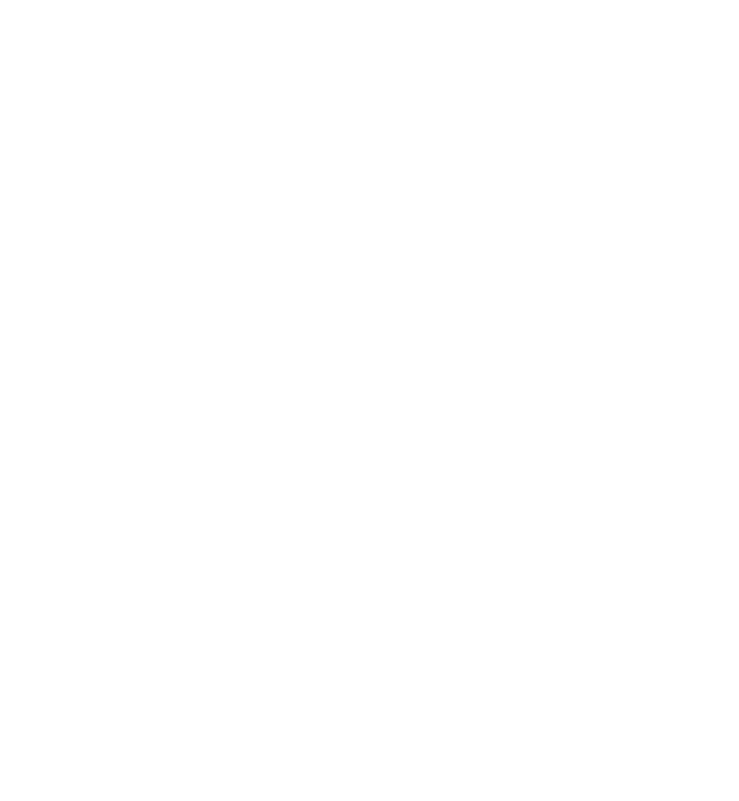
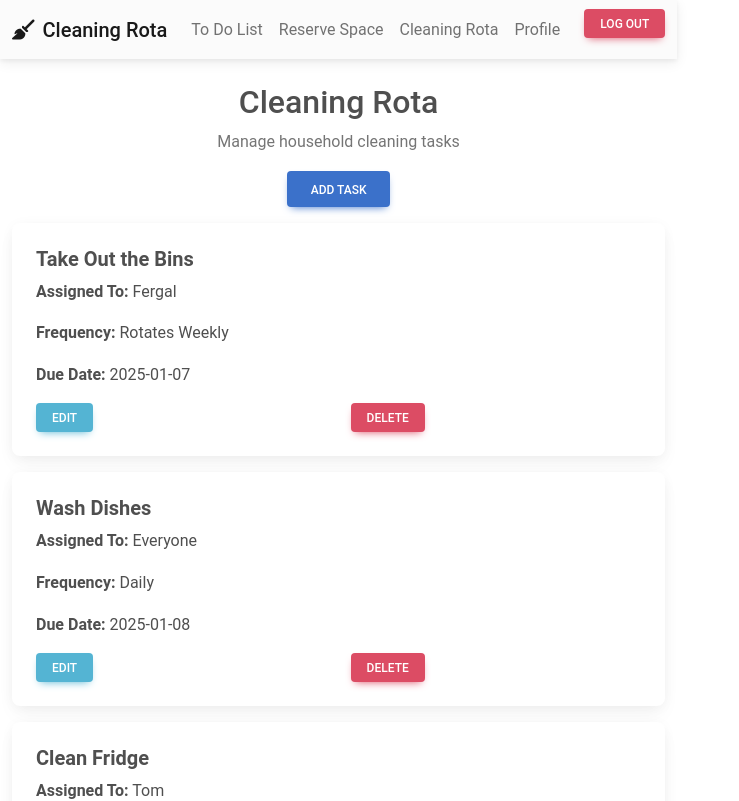
Before and after one commit to s00221135/p400-application, a React (Vite) app: page /cleaning-rota in a window 1280 px wide. Before the commit this address had no page. Shown: the top 801 px of the page, without its empty margins (0-739 px from the left). Built offline with nearby package versions, Linux system fonts and the light colour scheme.

Commit message:
cleaning rota page + nav improvements

```diff
--- a/package.json
+++ b/package.json
@@ -14,7 +14,7 @@
     "mdb-react-ui-kit": "^9.0.0",
     "react": "^18.3.1",
     "react-dom": "^18.3.1",
-    "react-router-dom": "^6.27.0"
+    "react-router-dom": "^6.28.2"
   },
   "devDependencies": {
     "@eslint/js": "^9.13.0",
--- a/src/App.tsx
+++ b/src/App.tsx
@@ -9,6 +9,7 @@
 import JoinSpace from "./pages/JoinSpace";
 import Home from "./pages/Home";
 import Register from "./pages/Registration";
+import CleaningRota from "./pages/CleaningRota";
 
 const App: React.FC = () => {
   return (
@@ -21,6 +22,7 @@
         <Route path="/join-space" element={<JoinSpace />} />
         <Route path="/home" element={<Home />} />
         <Route path="/register" element={<Register />} />
+        <Route path="/cleaning-rota" element={<CleaningRota />} />
 
         </Routes>
       </div>
--- a/src/components/Navigation.tsx
+++ b/src/components/Navigation.tsx
@@ -12,39 +12,84 @@
   MDBBtn,
   MDBIcon,
 } from "mdb-react-ui-kit";
+import { useLocation, useNavigate } from "react-router-dom";
 
 const Navigation: React.FC = () => {
+  const location = useLocation();
+  const navigate = useNavigate();
+
+  // Track mobile view
   const [isMobile, setIsMobile] = useState(window.innerWidth < 768);
-
   useEffect(() => {
     const handleResize = () => {
       setIsMobile(window.innerWidth < 768);
     };
-
     window.addEventListener("resize", handleResize);
     return () => window.removeEventListener("resize", handleResize);
   }, []);
 
+  // Logout
   const handleLogout = () => {
-    // Clear session or auth data here if needed
     console.log("User logged out");
-    window.location.href = "/"; // Redirect to login page
+    window.location.href = "/";
   };
+
+  // Determine the page title based on the current path
+  let pageTitle = "Home";
+  switch (location.pathname) {
+    case "/cleaning-rota":
+      pageTitle = "Cleaning Rota";
+      break;
+    case "/todo-list":
+      pageTitle = "To Do List";
+      break;
+    case "/reserve-space":
+      pageTitle = "Reserve Space";
+      break;
+    case "/profile":
+      pageTitle = "Profile";
+      break;
+    default:
+      pageTitle = "Home";
+      break;
+  }
+
+  // Optionally choose an icon based on the route
+  let pageIcon = "home";
+  if (pageTitle === "Cleaning Rota") {
+    pageIcon = "broom";
+  }
 
   return (
     <MDBNavbar expand="lg" light bgColor="light">
       <div className="container-fluid">
-        <MDBNavbarBrand href="/home">
-          <MDBIcon fas icon="home" className="me-2" />
-          Home
+        {/*
+          The brand link or text:
+          - You can make it navigate to /home onClick
+          - Or set it to an <MDBNavbarBrand href="/home">.
+          - We'll navigate to /home if user clicks, but show the "current page" text.
+        */}
+        <MDBNavbarBrand
+          style={{ cursor: "pointer" }}
+          onClick={() => navigate("/home")}
+        >
+          <MDBIcon fas icon={pageIcon} className="me-2" />
+          {pageTitle}
         </MDBNavbarBrand>
 
+        {/* -- Remove the second line "Cleaning Rota" -- */}
+        {/* <MDBIcon fas icon="cleaning" className="me-2" /> Cleaning Rota (Removed) */}
+
+        {/* If mobile, show dropdown menu */}
         {isMobile ? (
           <MDBDropdown>
             <MDBDropdownToggle tag="a" href="#!" role="button">
-              ☰ {/* Hamburger menu as plain text */}
+              ☰ {/* Hamburger menu */}
             </MDBDropdownToggle>
             <MDBDropdownMenu>
+  <MDBDropdownItem>
+    <MDBNavbarLink href="/home">Home</MDBNavbarLink>
+  </MDBDropdownItem>
   <MDBDropdownItem>
     <MDBNavbarLink href="/todo-list">To Do List</MDBNavbarLink>
   </MDBDropdownItem>
@@ -58,18 +103,15 @@
     <MDBNavbarLink href="/profile">Profile</MDBNavbarLink>
   </MDBDropdownItem>
   <MDBDropdownItem>
-                <MDBBtn
-                  color="danger"
-                  size="sm"
-                  className="w-100"
-                  onClick={handleLogout}
-                >
+    <MDBBtn color="danger" size="sm" className="w-100" onClick={handleLogout}>
       Log Out
     </MDBBtn>
   </MDBDropdownItem>
 </MDBDropdownMenu>
+
           </MDBDropdown>
         ) : (
+          // Else display normal navbar links
           <MDBNavbarNav>
             <MDBNavbarItem>
               <MDBNavbarLink href="/todo-list">To Do List</MDBNavbarLink>
--- /dev/null
+++ b/src/pages/CleaningRota.tsx
@@ -0,0 +1,224 @@
+import React, { useState } from "react";
+import Navigation from "../components/Navigation"; // Adjust path to your Navigation component
+import {
+  MDBContainer,
+  MDBCard,
+  MDBCardBody,
+  MDBBtn,
+  MDBRow,
+  MDBCol,
+  MDBModal,
+  MDBModalDialog,
+  MDBModalContent,
+  MDBModalHeader,
+  MDBModalTitle,
+  MDBModalBody,
+  MDBModalFooter,
+  MDBInput,
+} from "mdb-react-ui-kit";
+
+interface Task {
+  id: number;
+  title: string;
+  assignedTo: string;
+  frequency: string;
+  dueDate: string;
+}
+
+const CleaningRota: React.FC = () => {
+  const [tasks, setTasks] = useState<Task[]>([
+    {
+      id: 1,
+      title: "Take Out the Bins",
+      assignedTo: "Fergal",
+      frequency: "Rotates Weekly",
+      dueDate: "2025-01-07",
+    },
+    {
+      id: 2,
+      title: "Wash Dishes",
+      assignedTo: "Everyone",
+      frequency: "Daily",
+      dueDate: "2025-01-08",
+    },
+    {
+      id: 3,
+      title: "Clean Fridge",
+      assignedTo: "Tom",
+      frequency: "Rotates Monthly",
+      dueDate: "2025-02-01",
+    },
+    {
+      id: 4,
+      title: "Clean Living Room",
+      assignedTo: "Fergal",
+      frequency: "Once Off",
+      dueDate: "2025-01-15",
+    },
+  ]);
+
+  const [modalOpen, setModalOpen] = useState(false);
+  const [editMode, setEditMode] = useState(false);
+  const [currentTask, setCurrentTask] = useState<Task | null>(null);
+  const [newTask, setNewTask] = useState<Task>({
+    id: 0,
+    title: "",
+    assignedTo: "",
+    frequency: "",
+    dueDate: "",
+  });
+
+  const toggleModal = () => setModalOpen(!modalOpen);
+
+  const handleInputChange = (field: keyof Task, value: string) => {
+    setNewTask({ ...newTask, [field]: value });
+  };
+
+  const handleAddTask = () => {
+    setEditMode(false);
+    setNewTask({ id: 0, title: "", assignedTo: "", frequency: "", dueDate: "" });
+    toggleModal();
+  };
+
+  const handleEditTask = (task: Task) => {
+    setEditMode(true);
+    setNewTask(task);
+    setCurrentTask(task);
+    toggleModal();
+  };
+
+  const saveTask = () => {
+    if (editMode && currentTask) {
+      // Update existing task
+      setTasks((prev) =>
+        prev.map((t) => (t.id === currentTask.id ? newTask : t))
+      );
+    } else {
+      // Add new task
+      const newId = tasks.length > 0 ? tasks[tasks.length - 1].id + 1 : 1;
+      setTasks([...tasks, { ...newTask, id: newId }]);
+    }
+    toggleModal();
+  };
+
+  const deleteTask = (taskId: number) => {
+    setTasks((prev) => prev.filter((task) => task.id !== taskId));
+  };
+
+  return (
+    <>
+      {/* Navigation at the top */}
+      <Navigation />
+
+      <MDBContainer className="mt-4">
+        <h2 className="text-center">Cleaning Rota</h2>
+        <p className="text-center text-muted">Manage household cleaning tasks</p>
+        <MDBRow className="mb-3">
+          <MDBCol className="text-center">
+            <MDBBtn color="primary" onClick={handleAddTask}>
+              Add Task
+            </MDBBtn>
+          </MDBCol>
+        </MDBRow>
+
+        {/* Render each task */}
+        {tasks.map((task) => (
+          <MDBCard key={task.id} className="mb-3">
+            <MDBCardBody>
+              <h5 className="fw-bold">{task.title}</h5>
+              <p>
+                <strong>Assigned To:</strong> {task.assignedTo}
+              </p>
+              <p>
+                <strong>Frequency:</strong> {task.frequency}
+              </p>
+              <p>
+                <strong>Due Date:</strong> {task.dueDate}
+              </p>
+              <MDBRow>
+                <MDBCol>
+                  <MDBBtn
+                    color="info"
+                    size="sm"
+                    onClick={() => handleEditTask(task)}
+                  >
+                    Edit
+                  </MDBBtn>
+                </MDBCol>
+                <MDBCol>
+                  <MDBBtn
+                    color="danger"
+                    size="sm"
+                    onClick={() => deleteTask(task.id)}
+                  >
+                    Delete
+                  </MDBBtn>
+                </MDBCol>
+              </MDBRow>
+            </MDBCardBody>
+          </MDBCard>
+        ))}
+
+        {/* Modal for Add/Edit */}
+        <MDBModal show={modalOpen} setShow={setModalOpen}>
+          <MDBModalDialog>
+            <MDBModalContent>
+              <MDBModalHeader>
+                <MDBModalTitle>
+                  {editMode ? "Edit Task" : "Add Task"}
+                </MDBModalTitle>
+                <MDBBtn className="btn-close" color="none" onClick={toggleModal} />
+              </MDBModalHeader>
+              <MDBModalBody>
+                <MDBInput
+                  label="Task Title"
+                  type="text"
+                  value={newTask.title}
+                  onChange={(e) => handleInputChange("title", e.target.value)}
+                  className="mb-3"
+                />
+                <MDBInput
+                  label="Assigned To"
+                  type="text"
+                  value={newTask.assignedTo}
+                  onChange={(e) =>
+                    handleInputChange("assignedTo", e.target.value)
+                  }
+                  className="mb-3"
+                />
+                <MDBInput
+                  label="Frequency"
+                  type="text"
+                  value={newTask.frequency}
+                  onChange={(e) =>
+                    handleInputChange("frequency", e.target.value)
+                  }
+                  className="mb-3"
+                />
+                <MDBInput
+                  label="Due Date"
+                  type="date"
+                  value={newTask.dueDate}
+                  onChange={(e) =>
+                    handleInputChange("dueDate", e.target.value)
+                  }
+                  className="mb-3"
+                />
+              </MDBModalBody>
+              <MDBModalFooter>
+                <MDBBtn color="secondary" onClick={toggleModal}>
+                  Cancel
+                </MDBBtn>
+                <MDBBtn color="primary" onClick={saveTask}>
+                  Save
+                </MDBBtn>
+              </MDBModalFooter>
+            </MDBModalContent>
+          </MDBModalDialog>
+        </MDBModal>
+      </MDBContainer>
+    </>
+  );
+};
+
+export default CleaningRota;
```
Also changed, not shown: 1 other file (tests, documents, lock files or other folders). Lines whose indentation alone changed are shown as unchanged.
